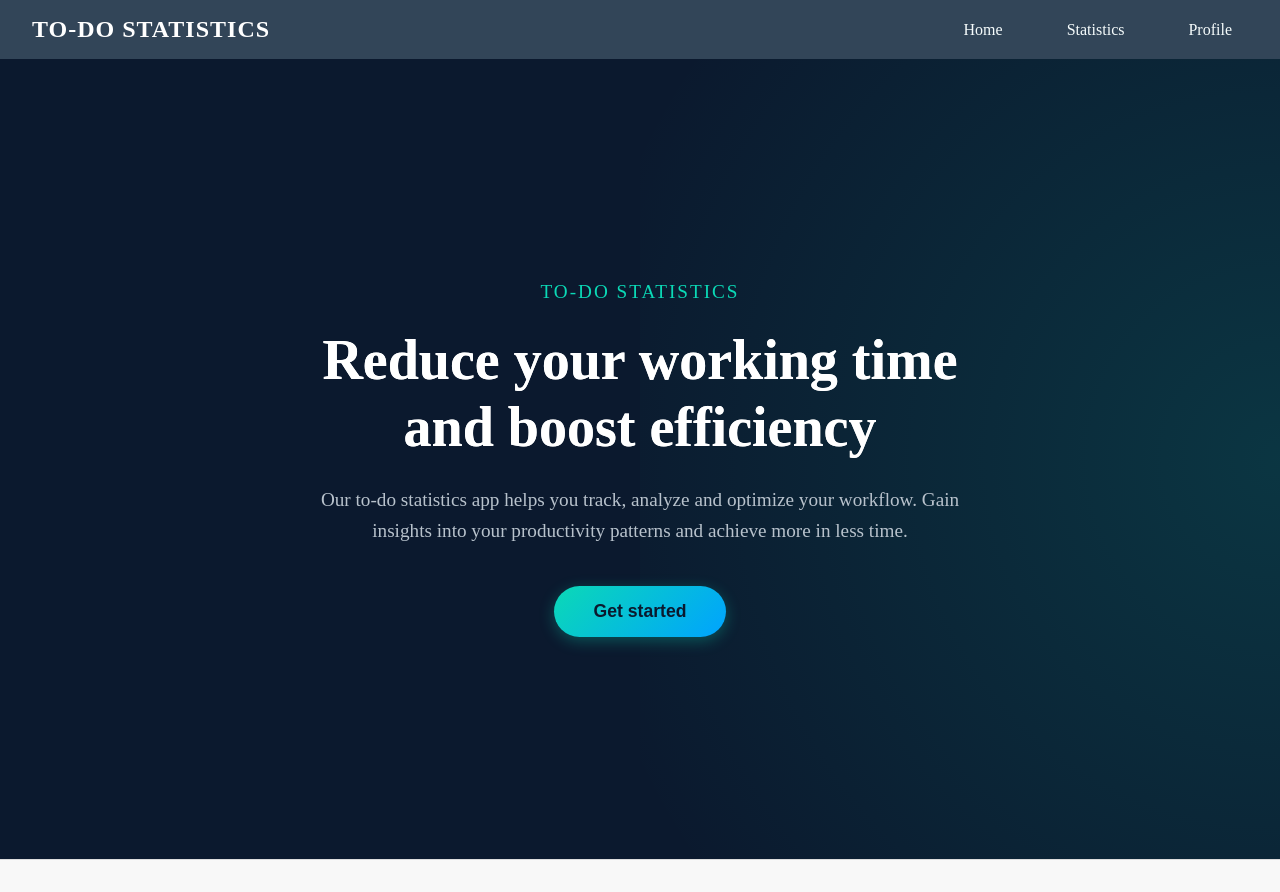
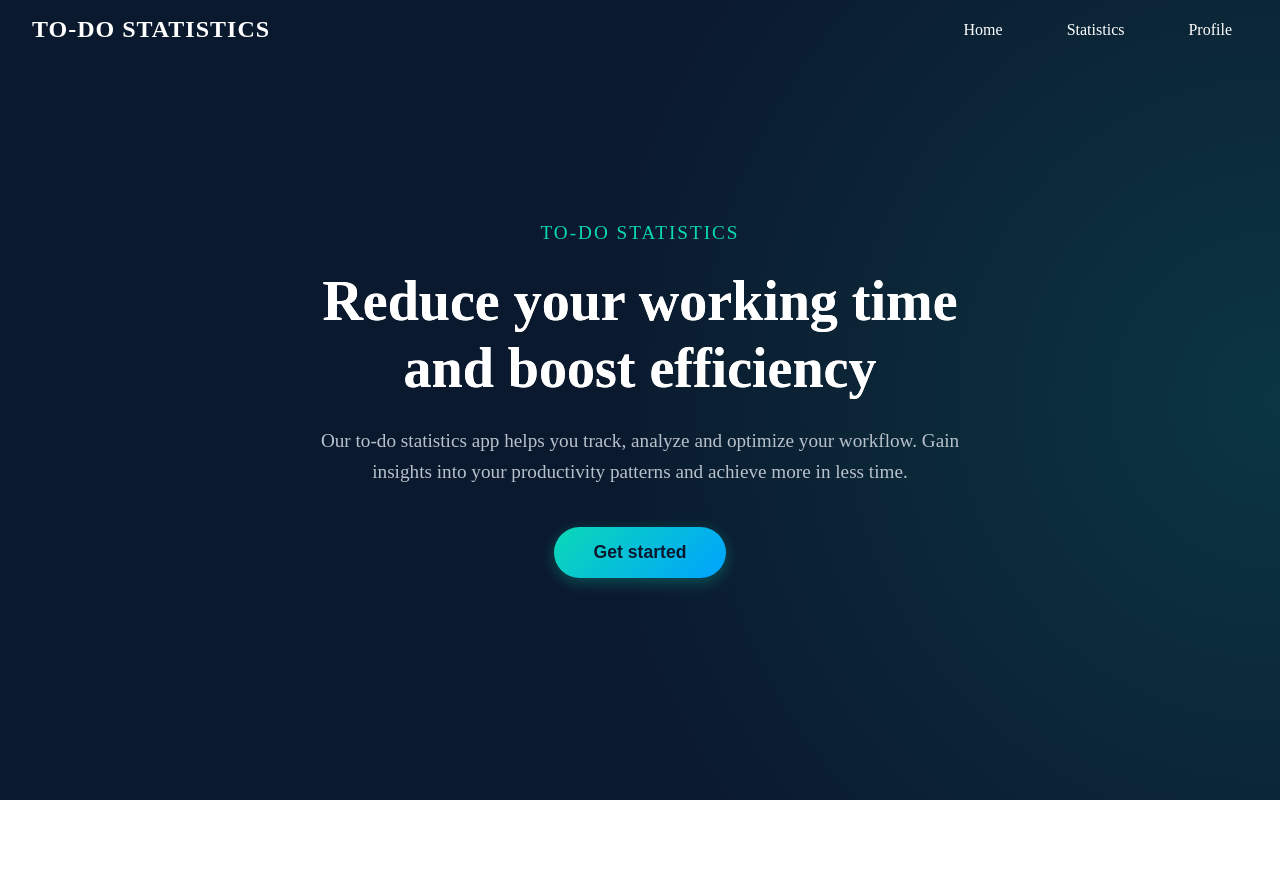
Before and after one commit to sasanedicbn/Mini-app, a Vue app in the folder Mini-app/: page / in a window 1280 px wide. After the commit the page ends 800 px from the top, so only its background shows below. Built offline with nearby package versions, Linux system fonts and the light colour scheme.

Commit message:
Finish with style

```diff
--- a/Mini-app/src/components/Header/Header.vue
+++ b/Mini-app/src/components/Header/Header.vue
@@ -22,13 +22,15 @@
 
   <style scoped>
   .navbar {
+    position: absolute;
+    left: 0;
+    right: 0;
     display: flex;
     justify-content: space-between;
     align-items: center;
     padding: 1rem 2rem;
-    background-color: #324558;
+    z-index: 10;
     color: white;
-    box-shadow: 0 2px 10px rgba(0, 0, 0, 0.1);
   }
 
   .logo {
@@ -46,7 +48,7 @@
   }
 
   .nav-item a {
-    color: #f6fcfc;
+    color: #ffffff;
     text-decoration: none;
     font-weight: 500;
     padding: 0.5rem 1rem;
--- a/Mini-app/src/components/HelloWorld.vue
+++ b/Mini-app/src/components/HelloWorld.vue
@@ -9,14 +9,14 @@ import Main from "../components/Main/Main.vue"
 <template>
   <BaseLayout>
     <template #header>
-      <Header/>
+      <!-- <Header/> -->
     </template>
     <section >
       <!-- <Header/> -->
       <Main/>
     </section>
-    <template #footer>
-    </template>
+    <!-- <template #footer>
+    </template> -->
   </BaseLayout>
 </template>
 <style scoped>
--- a/Mini-app/src/components/Main/Main.vue
+++ b/Mini-app/src/components/Main/Main.vue
@@ -1,4 +1,5 @@
 <template>
+ <Header/>
     <div class="hero-section">
       <div class="hero-content">
         <h4 class="subtitle">TO-DO STATISTICS</h4>
@@ -13,7 +14,12 @@
   </template>
 
   <script>
+  import Header from '../Header/Header.vue'
+
   export default {
+    components:{
+      Header
+    }
   }
   </script>
 
```
